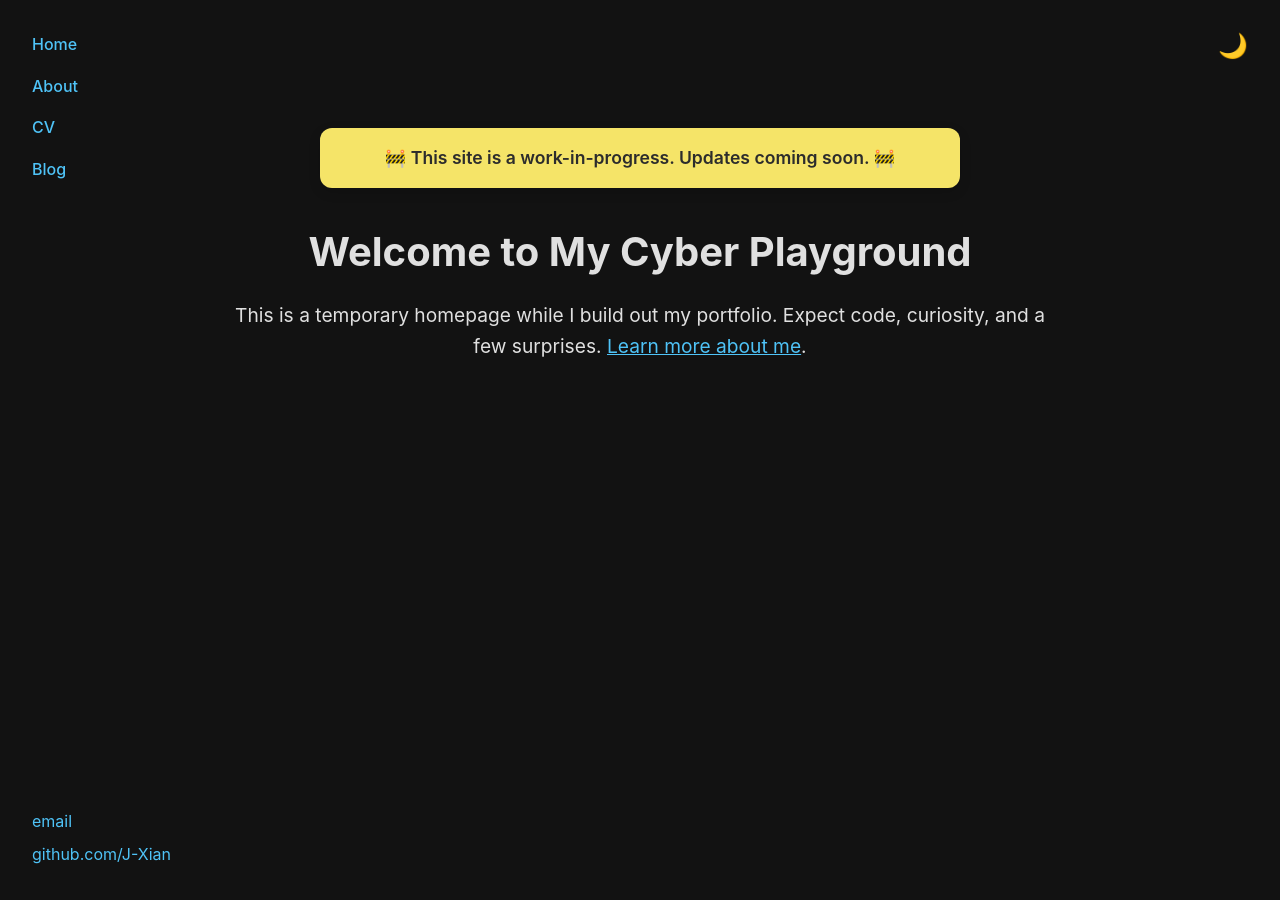
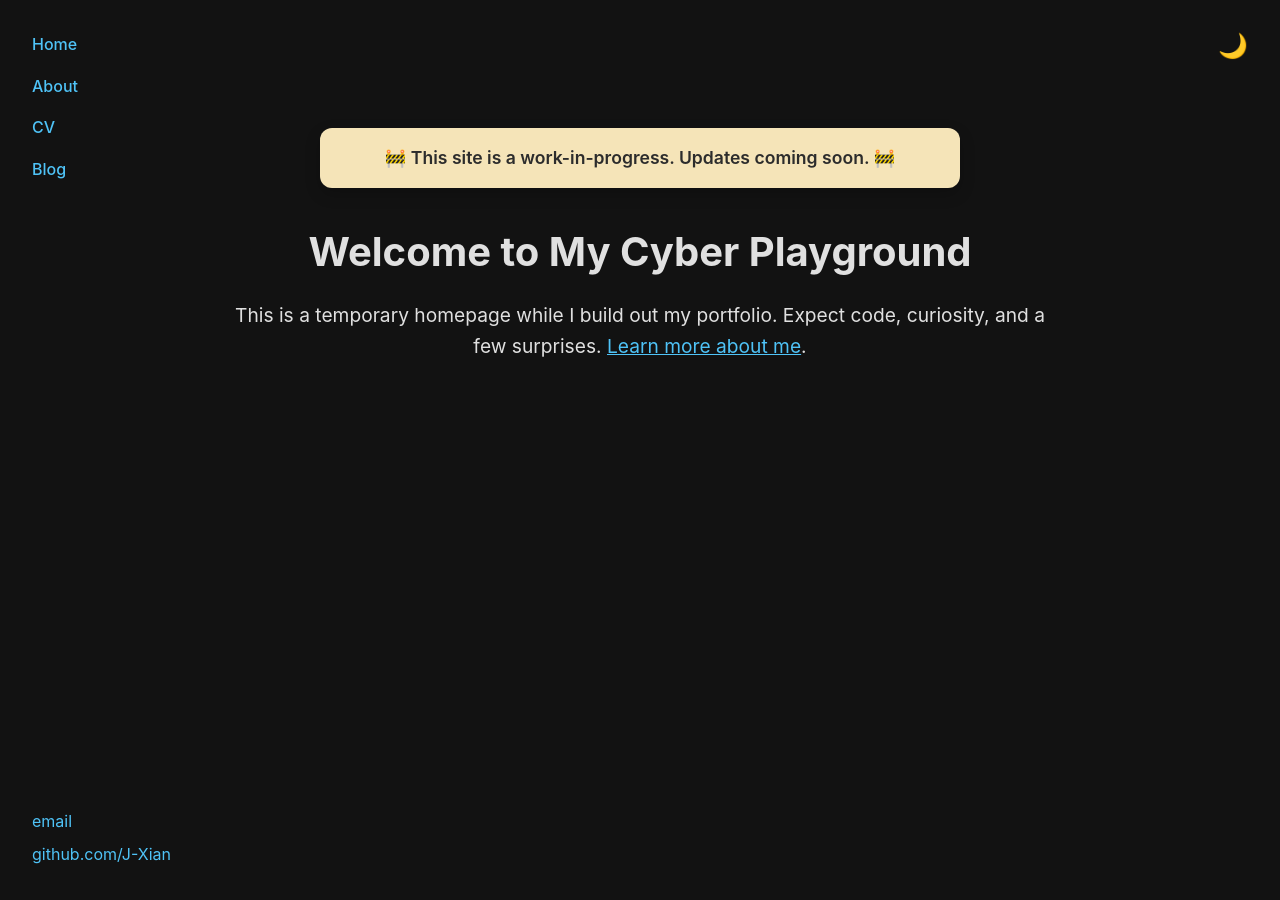
Before and after one commit to J-Xian/J-Xian.github.io, a Jekyll site: the page built from index.html, in a window 1280 px wide. Built offline with Jekyll 4.4.1, drawn with Linux system fonts in a browser that asks for light colours.

Commit message:
Update main.css

```diff
--- a/css/main.css
+++ b/css/main.css
@@ -164,11 +164,11 @@ footer a:hover {
 }
 
 .wip-banner {
-  background-color: #F5E468; /* slightly darker than #faedcd for contrast */
-  color: #2c2c2c; /* deep gray for strong readability */
+  background-color: #f5e4b8;
+  color: #2c2c2c;
   padding: 1rem 1.5rem;
   border-radius: 12px;
-  box-shadow: 0 4px 12px rgba(0, 0, 0, 0.15);
+  box-shadow: 0 6px 16px rgba(0, 0, 0, 0.2);
   font-weight: 600;
   font-size: 1.1rem;
   text-align: center;
```
